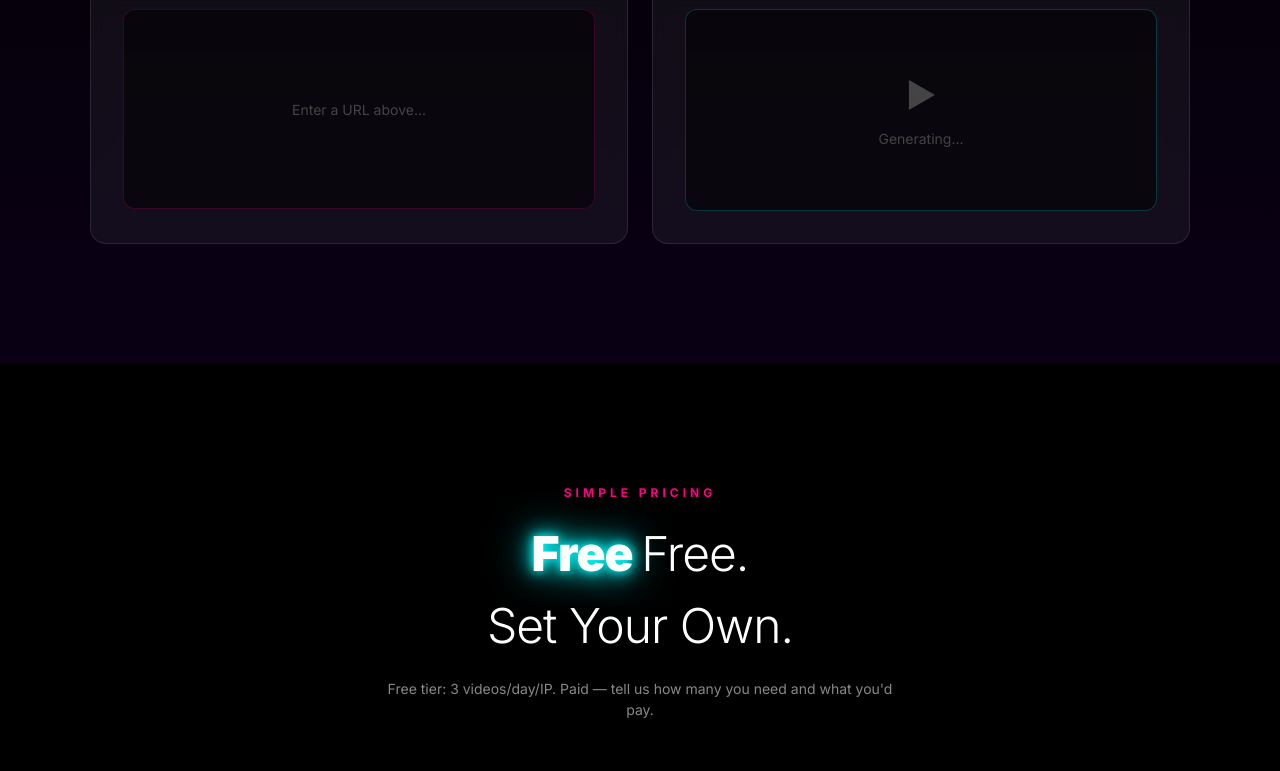
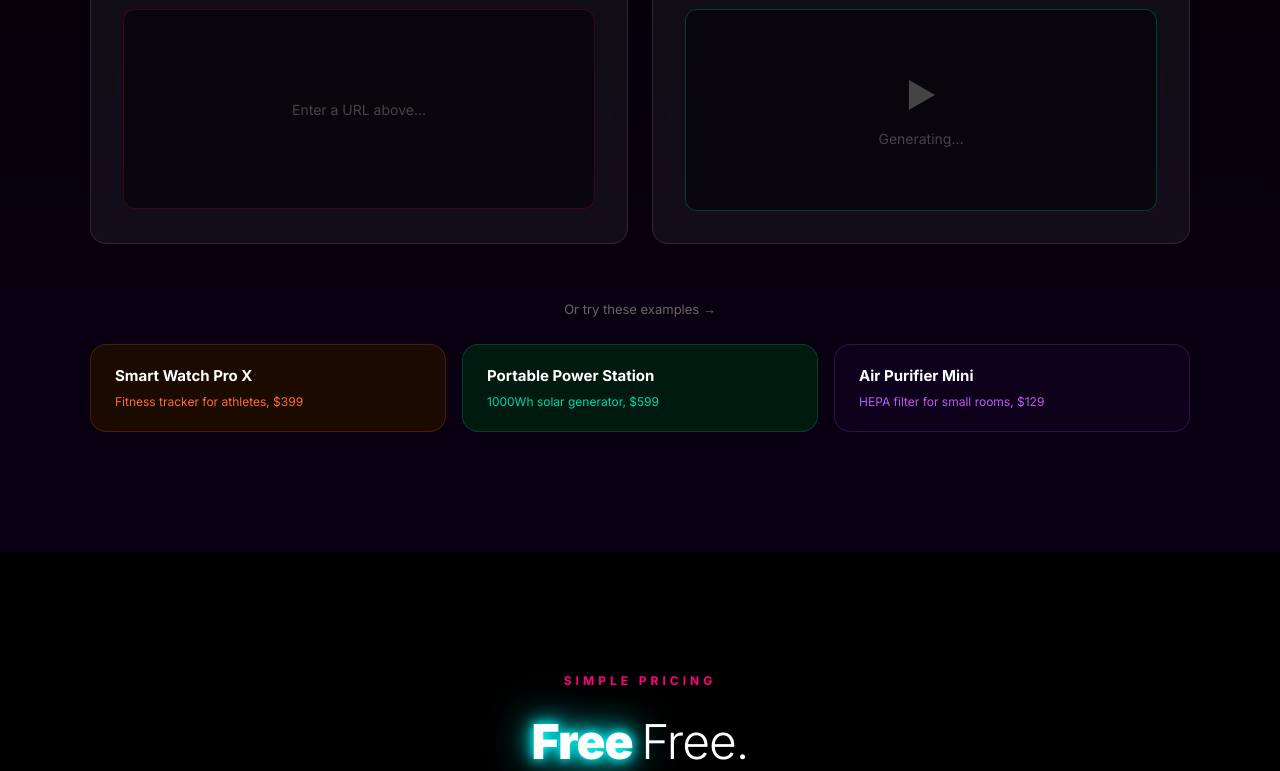
Before and after one commit to KevPH2026/video-maker, a Next.js app: page /en in a window 1280 px wide. Shown: the part 2622-3393 px from the top of the page. Built offline with nearby package versions, Linux system fonts and the light colour scheme.

Commit message:
feat: add example product links on homepage, pre-fill form via URL params

```diff
--- a/src/app/[locale]/page.tsx
+++ b/src/app/[locale]/page.tsx
@@ -306,6 +306,26 @@ Colors: dark background with warm amber/gold accent.`;
               </a>
             </div>
           )}
+
+          {/* Example outputs - click to pre-fill */}
+          {!showPreview && !isGenerating && (
+            <div style={{ marginTop: 56 }}>
+              <p style={{ textAlign: 'center', color: '#666', fontSize: 13, marginBottom: 24 }}>{isEN ? 'Or try these examples →' : '试试这些示例产品 →'}</p>
+              <div style={{ display: 'grid', gridTemplateColumns: 'repeat(3, 1fr)', gap: 16 }}>
+                {[
+                  { name: isEN ? 'Smart Watch Pro X' : '智能手表 Pro X', desc: isEN ? 'Fitness tracker for athletes, $399' : '运动GPS心率表，¥2999', color: '#ff6b35', bg: '#1a0a00' },
+                  { name: isEN ? 'Portable Power Station' : '便携储能电源', desc: isEN ? '1000Wh solar generator, $599' : '1000Wh太阳能储能，¥4599', color: '#00d4aa', bg: '#001a10' },
+                  { name: isEN ? 'Air Purifier Mini' : '空气净化器 Mini', desc: isEN ? 'HEPA filter for small rooms, $129' : 'HEPA静音净化，¥999', color: '#bf5af2', bg: '#0d001a' },
+                ].map((ex, i) => (
+                  <a key={i} href={`/generate?name=${encodeURIComponent(ex.name)}&tagline=${encodeURIComponent(ex.desc)}`}
+                    style={{ display: 'block', padding: '20px 24px', borderRadius: 16, background: ex.bg, border: `1px solid ${ex.color}33`, textDecoration: 'none' }}>
+                    <div style={{ fontSize: 15, fontWeight: 700, color: '#fff', marginBottom: 6 }}>{ex.name}</div>
+                    <div style={{ fontSize: 12, color: ex.color }}>{ex.desc}</div>
+                  </a>
+                ))}
+              </div>
+            </div>
+          )}
         </div>
       </section>
 
--- a/src/app/generate/page.tsx
+++ b/src/app/generate/page.tsx
@@ -294,6 +294,23 @@ window.__timelines["comp"]=tl;
     });
   };
 
+  // Read URL params on mount to pre-fill from example links
+  useEffect(() => {
+    if (typeof window === 'undefined') return;
+    const params = new URLSearchParams(window.location.search);
+    const name = params.get('name');
+    const tagline = params.get('tagline');
+    if (name || tagline) {
+      setFormData(prev => ({
+        ...prev,
+        name: name || prev.name,
+        tagline: tagline || prev.tagline,
+        description: tagline || prev.description,
+        features: tagline || prev.features,
+      }));
+    }
+  }, []);
+
   return (
     <div className="min-h-screen bg-slate-950 text-white flex flex-col">
       <Head><title>VideoAI · 生成视频</title></Head>
```
